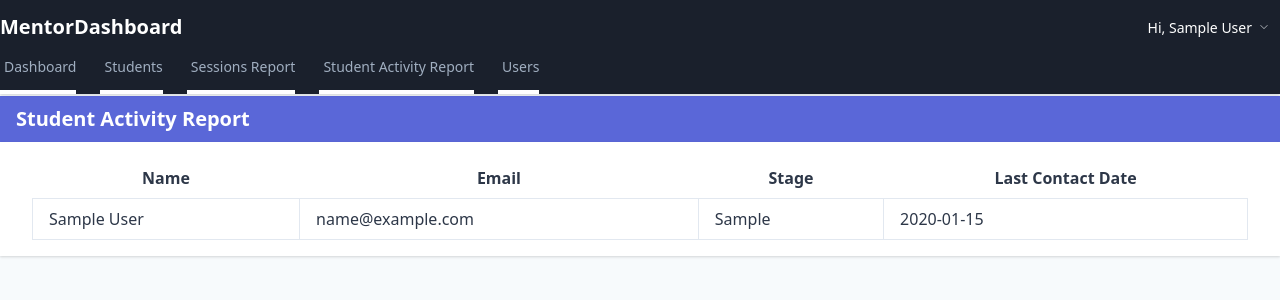
After one commit to MentorDashboard/MentorDashboard, a Flask app: page /reports/student-activity-report in a window 1280 px wide. The commit adds this page. Shown: the top 300 px of the page. Run offline with Flask 2, Linux system fonts and the light colour scheme; a user stored in the database is signed in; tables that the repository leaves empty hold one stand-in row (values such as "Sample post"); style sheets or scripts are compiled from the project's sources; some libraries are stand-ins or nearby versions.

Commit message:
adds student activity report

```diff
--- a/app/models/Student.py
+++ b/app/models/Student.py
@@ -128,6 +128,14 @@ def get_mentor_students(mentor_id, active_only=False):
     )
 
 
+def get_mentor_active_students_by_contact(mentor_id):
+    return (
+        Student.query.filter_by(mentor_id=mentor_id)
+        .filter_by(active=1)
+        .order_by(Student.last_contact.asc())
+    )
+
+
 def get_mentor_active_students(mentor_id):
     return (
         Student.query.filter_by(mentor_id=mentor_id, active=1)
--- a/app/routes/reports.py
+++ b/app/routes/reports.py
@@ -5,9 +5,10 @@ from decimal import Decimal
 from flask import Blueprint, render_template
 from flask_login import current_user, login_required
 
-
-from app.models.Student import get_mentor_sessions_between_dates
-
+from app.models.Student import (
+    get_mentor_sessions_between_dates,
+    get_mentor_active_students_by_contact,
+)
 
 bp = Blueprint("reports", __name__)
 
@@ -33,6 +34,14 @@ def sessions_report():
     )
 
 
+@bp.route("/reports/student-activity-report", methods=["GET"])
+@login_required
+def student_activity_report():
+    students = get_mentor_active_students_by_contact(current_user.id)
+
+    return render_template("reports/activity_report.html", students=students)
+
+
 def calculate_sessions_duration_min_mins(sessions):
     duration_mins = 0
     for session in sessions:
--- a/templates/layouts/app.html
+++ b/templates/layouts/app.html
@@ -87,6 +87,12 @@
                         <span class="pb-1 md:pb-0 text-sm">Sessions Report</span>
                     </a>
                 </li>
+                <li class="mr-6 my-2 md:my-0">
+                    <a href="{{ url_for('reports.student_activity_report') }}"
+                       class="block py-1 md:py-3 pl-1 align-middle text-gray-500 no-underline hover:text-white border-b-4 border-white hover:border-indigo-600">
+                        <span class="pb-1 md:pb-0 text-sm">Student Activity Report</span>
+                    </a>
+                </li>
                 {% if session["is_admin"] == True %}
                     <li class="mr-6 my-2 md:my-0">
                         <a href="{{ url_for('users.list') }}"
--- /dev/null
+++ b/templates/reports/activity_report.html
@@ -0,0 +1,57 @@
+{% extends 'layouts/app.html' %}
+
+{% block styles %}
+    <link href="https://cdn.jsdelivr.net/npm/simple-datatables@latest/dist/style.css" rel="stylesheet" type="text/css">
+{% endblock %}
+
+{% block app_content %}
+    <div x-data="modals()">
+        <div class="bg-indigo-600 p-2 shadow text-xl text-white">
+            <h3 class="font-bold pl-2">Student Activity Report</h3>
+        </div>
+        <section>
+            <div class="px-8 py-4 shadow bg-white">
+                <table id="studentsTable" class="stripe hover"
+                       style="width:100%; padding-top: 1em;  padding-bottom: 1em;">
+                    <thead>
+                    <tr>
+                        <th class="px-4 py-2">Name</th>
+                        <th class="px-4 py-2">Email</th>
+                        <th class="px-4 py-2">Stage</th>
+                        <th class="px-4 py-2">Last Contact Date</th>
+                    </tr>
+                    </thead>
+                    <tbody>
+                    {% for student in students %}
+                        <tr class="clickable">
+                            <td class="border px-4 py-2">
+                                {{ student.name }}
+                            </td>
+                            <td class="border px-4 py-2">
+                                {{ student.email }}
+                            </td>
+                            <td class="border px-4 py-2">
+                                {{ student.stage }}
+                            </td>
+                            <td class="border px-4 py-2">
+                                {{ student.last_contact.strftime("%Y-%m-%d") }}
+                            </td>
+                        </tr>
+                    {% endfor %}
+                    </tbody>
+                </table>
+            </div>
+        </section>
+    </div>
+{% endblock %}
+
+{% block js %}
+    <script src="https://cdn.jsdelivr.net/npm/simple-datatables@latest" type="text/javascript"></script>
+    <script>
+        const studentsTable = new simpleDatatables.DataTable("#studentsTable", {
+            searchable: true,
+            fixedHeight: true,
+            perPage: 15,
+        });
+    </script>
+{% endblock %}
```
